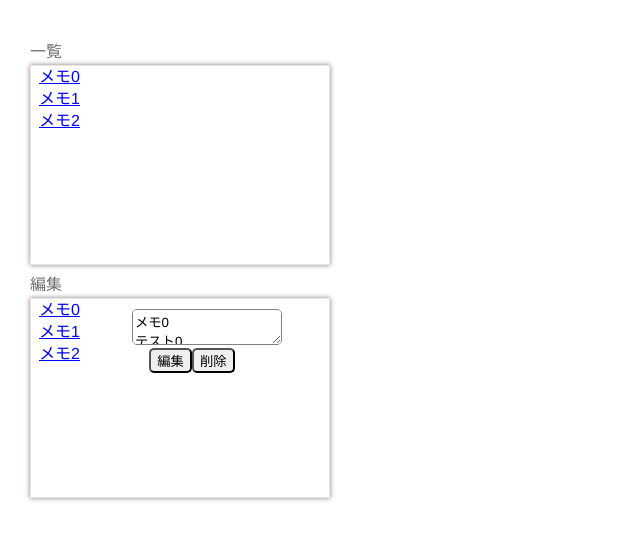
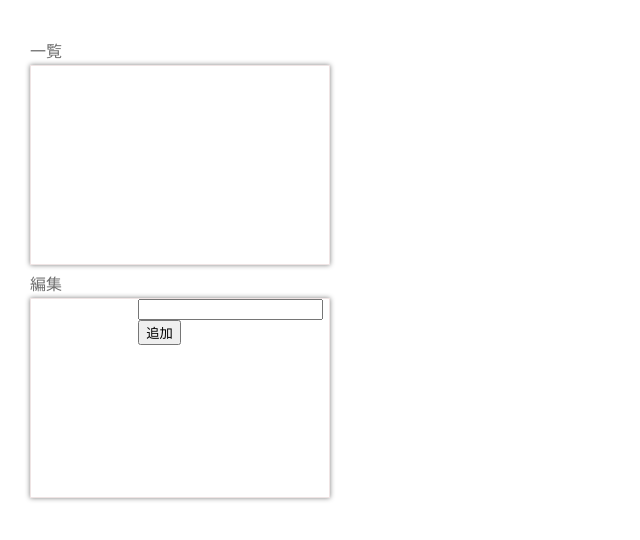
Before and after one commit to goruchanchan/fjord-create-react-app, a React (Create React App) app in the folder todo-app/: page / in a window 1280 px wide. Shown: the top 540 px of the page, without its empty margins (0-640 px from the left). Built offline with nearby package versions, Linux system fonts and the light colour scheme.

Commit message:
update ToDo を新規追加できるようにした

```diff
--- /dev/null
+++ b/todo-app/src/AddToDo.js
@@ -0,0 +1,52 @@
+import React from "react";
+import ErrorText from "./ErrorText";
+
+class AddToDo extends React.Component {
+  constructor(props) {
+    super(props);
+    this.state = { todo: "", noInput: false };
+    this.count = this.props.maxId;
+
+    this.handleChange = this.handleChange.bind(this);
+    this.handleSubmit = this.handleSubmit.bind(this);
+  }
+
+  handleChange(event) {
+    this.setState({ todo: event.target.value, noInput: false });
+  }
+
+  handleSubmit(event) {
+    event.preventDefault();
+
+    if (this.state.todo === "") {
+      this.setState({ noInput: true });
+      return;
+    }
+
+    this.props.onAddNewToDo({
+      id: this.count,
+      text: this.state.todo,
+    });
+
+    this.setState({ todo: "" });
+    this.count++;
+  }
+
+  render() {
+    return (
+      <div className="add-to-do">
+        <form onSubmit={this.handleSubmit}>
+          <input
+            type="textarea"
+            value={this.state.todo}
+            onChange={this.handleChange}
+          />
+          <input type="submit" value="追加" />
+        </form>
+        {this.state.noInput ? <ErrorText /> : ""}
+      </div>
+    );
+  }
+}
+
+export default AddToDo;
--- a/todo-app/src/EditingBoard.js
+++ b/todo-app/src/EditingBoard.js
@@ -2,6 +2,7 @@ import React from "react";
 import "./ToDo.css";
 import ToDoTable from "./ToDoTable";
 import EditToDo from "./EditToDo";
+import AddToDo from "./AddToDo";
 
 class EditingBoard extends React.Component {
   render() {
@@ -11,10 +12,14 @@ class EditingBoard extends React.Component {
         <div className="Board">
           <div className="Wrapper">
             <section className="Left">
-              <ToDoTable todos={this.props.todos} />
+              <ToDoTable todos={this.props.todoItems} />
             </section>
             <section className="Right">
-              <EditToDo todo={this.props.todos[0]}/>
+              {/* <EditToDo todo={this.props.todos[0]}/> */}
+              <AddToDo
+                onAddNewToDo={this.props.onAddNewToDo}
+                maxId={this.props.maxId}
+              />
             </section>
           </div>
         </div>
--- /dev/null
+++ b/todo-app/src/ErrorText.js
@@ -0,0 +1,9 @@
+import React from "react";
+
+class ErrorText extends React.Component {
+  render() {
+    return <div className="error">ToDoを入力してください</div>;
+  }
+}
+
+export default ErrorText;
--- a/todo-app/src/ToDoApp.js
+++ b/todo-app/src/ToDoApp.js
@@ -4,6 +4,29 @@ import EditingBoard from "./EditingBoard";
 import "./ToDo.css";
 
 class ToDoApp extends React.Component {
+  constructor(props) {
+    super(props);
+    const tempLocalStorageToDoItems = localStorage.getItem("todoItems");
+
+    if (tempLocalStorageToDoItems === null) {
+      this.state = { todoItems: [], maxId: 0 };
+    } else {
+      this.state = {
+        todoItems: JSON.parse(tempLocalStorageToDoItems),
+        maxId: Number(localStorage.getItem("maxId")),
+      };
+    }
+    this.handleAddNewToDo = this.handleAddNewToDo.bind(this);
+  }
+
+  handleAddNewToDo(newToDo) {
+    const todoItems = [...this.state.todoItems, newToDo];
+    const maxId = Number(newToDo.id) + 1;
+    this.setState({ todoItems, maxId });
+    localStorage.setItem("todoItems", JSON.stringify(todoItems));
+    localStorage.setItem("maxId", maxId);
+  }
+
   render() {
     return (
       <div className="ToDoApp">
@@ -22,10 +45,14 @@ class ToDoApp extends React.Component {
           </a> */}
         </header>
         <div className="Contents">
-          <ToDoBoard todos={this.props.todos} />
+          <ToDoBoard todos={this.state.todoItems} />
         </div>
         <div className="Contents">
-          <EditingBoard todos={this.props.todos} />
+          <EditingBoard
+            onAddNewToDo={this.handleAddNewToDo}
+            todoItems={this.state.todoItems}
+            maxId={this.state.maxId}
+          />
         </div>
       </div>
     );
--- a/todo-app/src/ToDoTable.js
+++ b/todo-app/src/ToDoTable.js
@@ -7,7 +7,7 @@ class ToDoTable extends React.Component {
       <div className="ToDoTable">
         <ul>
           {this.props.todos.map((todo) => (
-            <li key={todo.id}>{todo.title}</li>
+            <li key={todo.id}>{todo.text}</li>
           ))}
         </ul>
       </div>
--- a/todo-app/src/index.js
+++ b/todo-app/src/index.js
@@ -12,7 +12,8 @@ const TODOS = [
 const root = ReactDOM.createRoot(document.getElementById("root"));
 root.render(
   <React.StrictMode>
-    <ToDoApp todos={TODOS}/>
+    {/* <ToDoApp todos={TODOS}/> */}
+    <ToDoApp />
   </React.StrictMode>
 );
 
```
